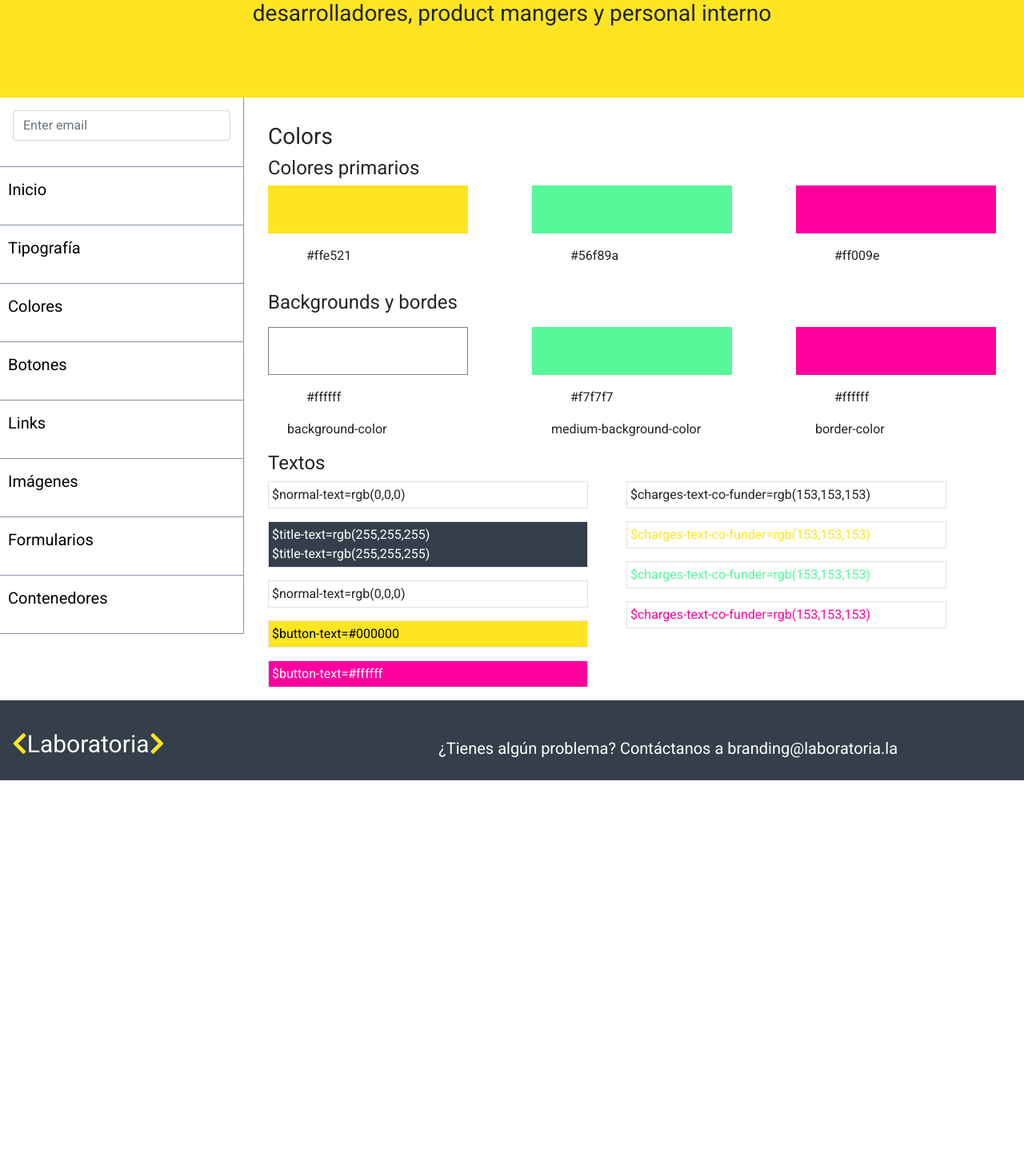
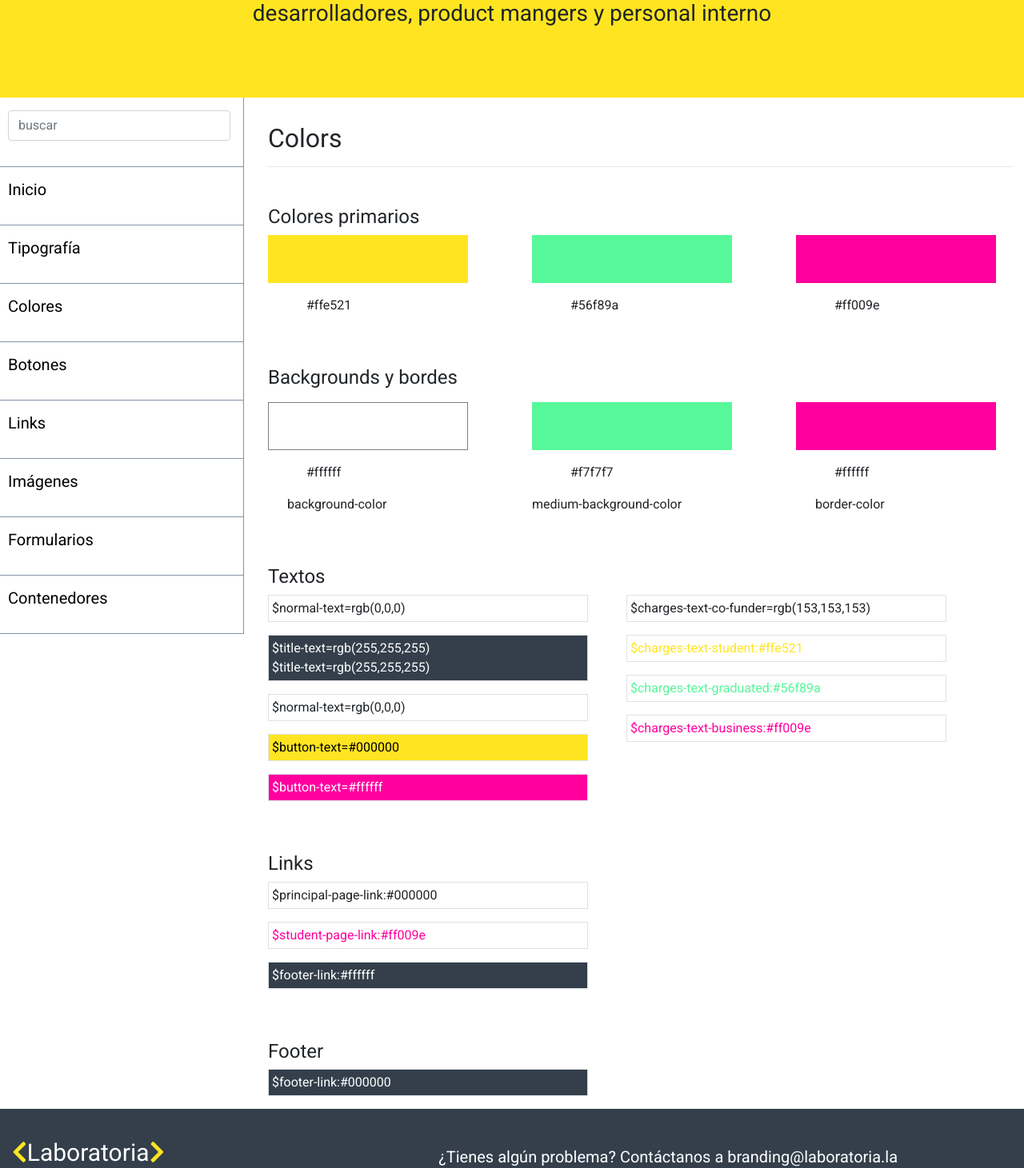
Before and after one commit to Rocciescobar/StyleGuide, a React (Create React App) app: page /colors in a window 1280 px wide. Shown: the part 250-1711 px from the top of the page at 80% size. Before the commit the page ends 1226 px from the top, so only its background shows below. Built offline with nearby package versions, Linux system fonts and the light colour scheme.

Commit message:
mejorando sección colors

```diff
--- a/public/index.html
+++ b/public/index.html
@@ -9,7 +9,7 @@
     <title>Document</title>
   </head>
   <body>
-
+<em></em>
     <div id="root"></div>
     <script src="https://code.jquery.com/jquery-3.2.1.slim.min.js" integrity="sha384-KJ3o2DKtIkvYIK3UENzmM7KCkRr/rE9/Qpg6aAZGJwFDMVNA/GpGFF93hXpG5KkN" crossorigin="anonymous"></script>
     <script src="https://maxcdn.bootstrapcdn.com/bootstrap/4.0.0/js/bootstrap.min.js" integrity="sha384-JZR6Spejh4U02d8jOt6vLEHfe/JQGiRRSQQxSfFWpi1MquVdAyjUar5+76PVCmYl" crossorigin="anonymous"></script>
--- a/src/components/Aside.js
+++ b/src/components/Aside.js
@@ -5,7 +5,7 @@
   <div className="col-5 col-md-3 pd">
     <div className="list">
       <div className="">
-        <input type="email" className="form-control" id="exampleInputEmail1" aria-describedby="emailHelp" placeholder="Enter email"/>
+        <input type="email" className="form-control" id="exampleInputEmail1" aria-describedby="emailHelp" placeholder="buscar"/>
       </div>
       <h5 className=""><Link to='/'>Inicio</Link></h5>
       <h5 className=""><Link to='/typografia'>Tipografía</Link></h5>
--- a/src/components/Colors.js
+++ b/src/components/Colors.js
@@ -2,57 +2,72 @@
 
 const Colors = () => (
   <div >
-    <h3 className="mg">Colors</h3>
-    <h4 >Colores primarios</h4>
-    <div class="flex">
-      <div class="">
+    <h2 className="mg">Colors</h2>
+    <hr/>
+    <h4 className="mt-5">Colores primarios</h4>
+    <div className="flex">
+      <div className="">
         <p className="rectangle  back-yellow"></p>
         <p className="ml-5">#ffe521</p>
       </div>
-      <div class="">
+      <div className="">
         <p className="rectangle back-green1"></p>
         <p className="ml-5">#56f89a</p>
       </div>
-      <div class="">
+      <div className="">
         <p className="rectangle back-fucsia"></p>
         <p className="ml-5">#ff009e</p>
       </div>
     </div>
-    <h4 className="mb-3 mt-3">Backgrounds y bordes</h4>
-      <div class="flex">
-        <div class="">
+    <h4 className="mb-3 mt-5">Backgrounds y bordes</h4>
+      <div className="flex">
+        <div className="">
           <p className="rectangle  back-white"></p>
           <p className="ml-5">#ffffff</p>
           <p className="ml-4">background-color</p>
         </div>
-        <div class="">
+        <div className="">
           <p className="rectangle back-green1"></p>
           <p className="ml-5">#f7f7f7</p>
-          <p className="ml-4">medium-background-color</p>
+          <p className="">medium-background-color</p>
         </div>
-        <div class="">
+        <div className="">
           <p className="rectangle back-fucsia"></p>
           <p className="ml-5">#ffffff</p>
           <p className="ml-4">border-color</p>
         </div>
       </div>
-      <h4 >Textos</h4>
-        <div class="flex">
-          <div class="mr-5">
+      <h4 className="mt-5" >Textos</h4>
+        <div className="flex">
+          <div className="mr-5">
             <p className="border back-white p-1">$normal-text=rgb(0,0,0)</p>
             <p className="border back-black p-1">$title-text=rgb(255,255,255)<br/>$title-text=rgb(255,255,255)</p>
             <p className="border back-white p-1">$normal-text=rgb(0,0,0)</p>
             <p className="border back-yellow p-1">$button-text=#000000</p>
             <p className="border back-fucsia p-1">$button-text=#ffffff</p>
         </div>
-        <div class="">
+        <div className="">
           <p className="border p-1">$charges-text-co-funder=rgb(153,153,153)</p>
-          <p className="border color-yellow p-1">$charges-text-co-funder=rgb(153,153,153)</p>
-          <p className="border color-green p-1">$charges-text-co-funder=rgb(153,153,153)</p>
-          <p className="border p-1 color-fucsia">$charges-text-co-funder=rgb(153,153,153)</p>
+          <p className="border color-yellow p-1">$charges-text-student:#ffe521</p>
+          <p className="border color-green p-1">$charges-text-graduated:#56f89a</p>
+          <p className="border p-1 color-fucsia">$charges-text-business:#ff009e</p>
         </div>
       </div>
-    </div>
-)
+      <h4 className="mt-5">Links</h4>
+        <div className="flex">
+          <div className="mr-5">
+            <p className="border back-white p-1">$principal-page-link:#000000</p>
+            <p className="border p-1 color-fucsia">$student-page-link:#ff009e</p>
+            <p className="border back-black p-1">$footer-link:#ffffff</p>
+        </div>
+      </div>
+      <h4 className="mt-5">Footer</h4>
+        <div className="flex">
+          <div className="mr-5">
+            <p className="border back-black p-1">$footer-link:#000000</p>
+          </div>
+        </div>
+      </div>
+    )
 
-export default Colors
+    export default Colors
--- a/src/components/Links.js
+++ b/src/components/Links.js
@@ -5,21 +5,22 @@
     <h3 className="mg">Links</h3>
     <hr/>
     <h3 className="color-fucsia mg">Link secundario A</h3>
-      <div class="card">
-        <div class="card-body">
+    <div className="card">
+      <div className="card-body">
         <pre>
-            <code class="language-css" data-lang="css"><span class="k">@-moz-document </span>
-            <span class="nt">&#123; <p>font-size:</p>&#125;</span>
+          <code className="language-css" data-lang="css"><span className="k">@-moz-document </span>
+          <span className="nt">&#123; <p>font-size:</p>&#125;</span>
         </code>
       </pre>
     </div>
   </div>
   <h5 className="color-green mg">Link secundario B</h5>
-    <div class="card">
-      <div class="card-body">
+  <div className="card">
+    <div className="card-body">
       <pre>
-          <code class="language-css" data-lang="css"><span class="k">@-moz-document </span>
-          <span class="nt">&#123; <p>font-size:</p>&#125;</span>
+        <code className="language-css" data-lang="css">
+          <span className="k">@-moz-document </span>
+          <span className="nt">&#123; <p>font-size:</p>&#125;</span>
         </code>
       </pre>
     </div>
--- a/src/index.css
+++ b/src/index.css
@@ -60,7 +60,7 @@
 }
 /*Input*/
 .list div{
-  padding-left: 1rem;
+  padding-left: 10px;
   border-bottom:  1px solid #8493a8;
   padding-bottom: 2rem;
   padding-top: 1rem;
```
Lines whose indentation alone changed are shown as unchanged.
